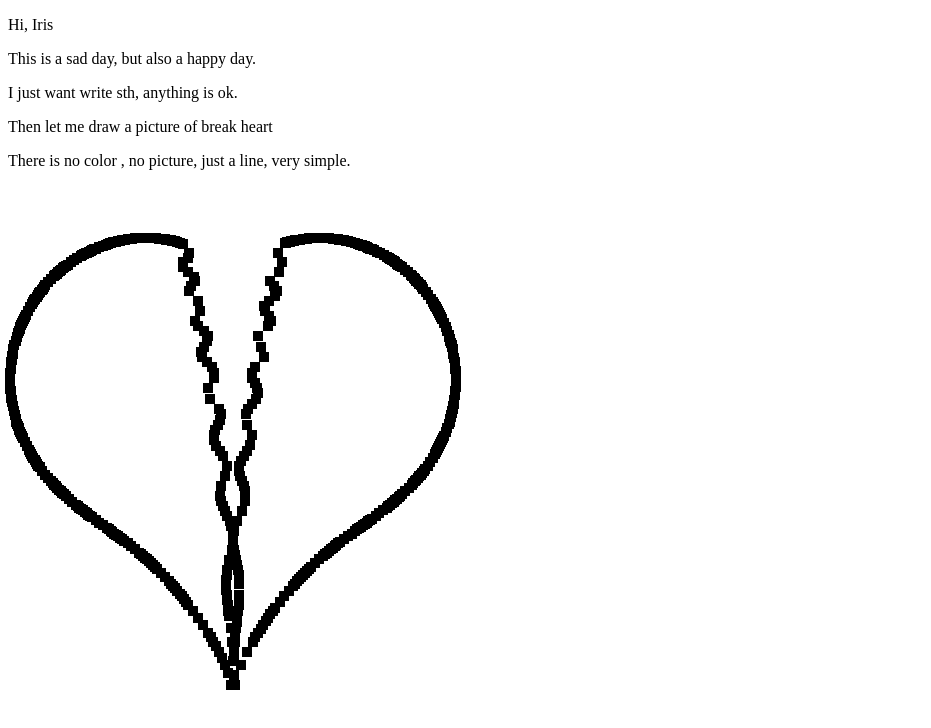
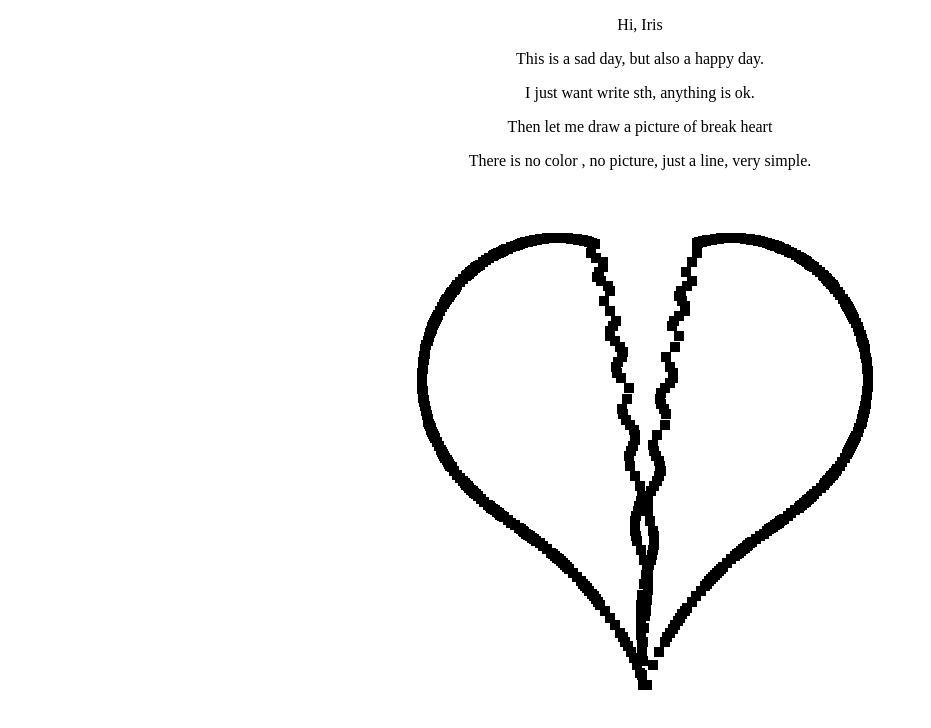
Before and after one commit to liuhuiIris/heart-break-day, a plain HTML site: page index.html in a window 1280 px wide. Shown: the whole page, without its empty margins (0-931 px from the left). Drawn offline with Linux system fonts and the light colour scheme.

Commit message:
update the position

```diff
--- a/index.html
+++ b/index.html
@@ -8,6 +8,9 @@
   <style>
     div {
       position: absolute;
+    }
+    p {
+      text-align: center;
     }
     .point {
       width: 10px;
@@ -48,6 +51,6 @@
     }
   }
 
-  heartShape(220, 111, 100, 50);
+  heartShape(document.body.clientWidth / 2, 111, 100, 50);
 </script>
 </html>
```
